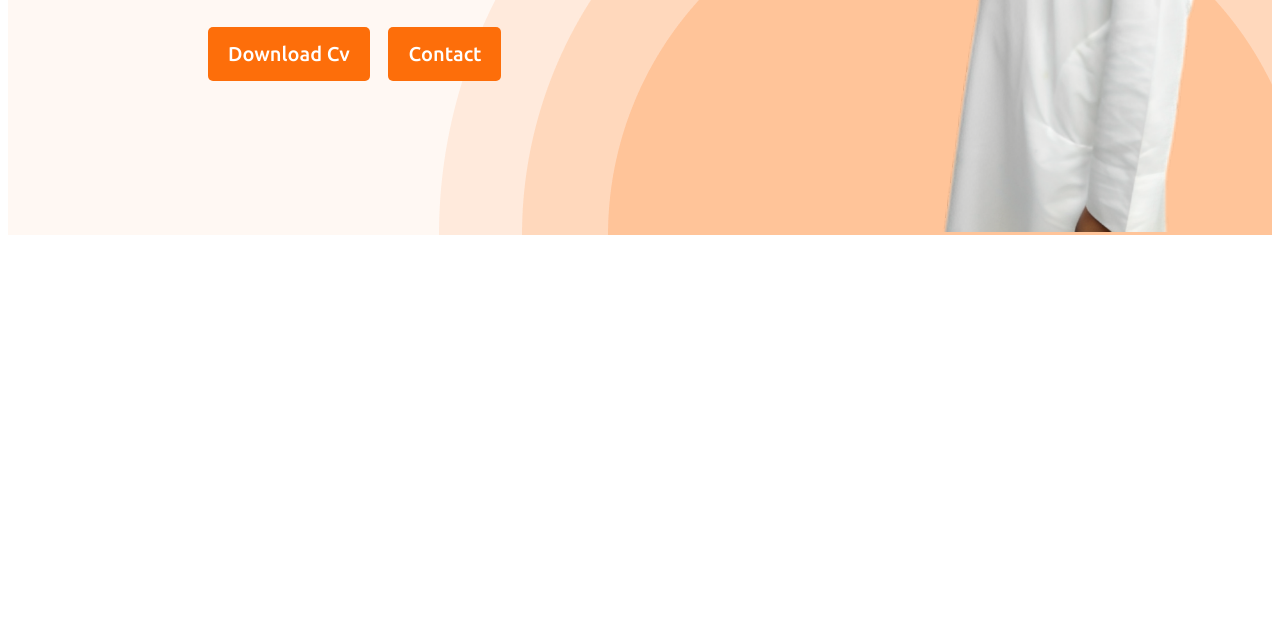
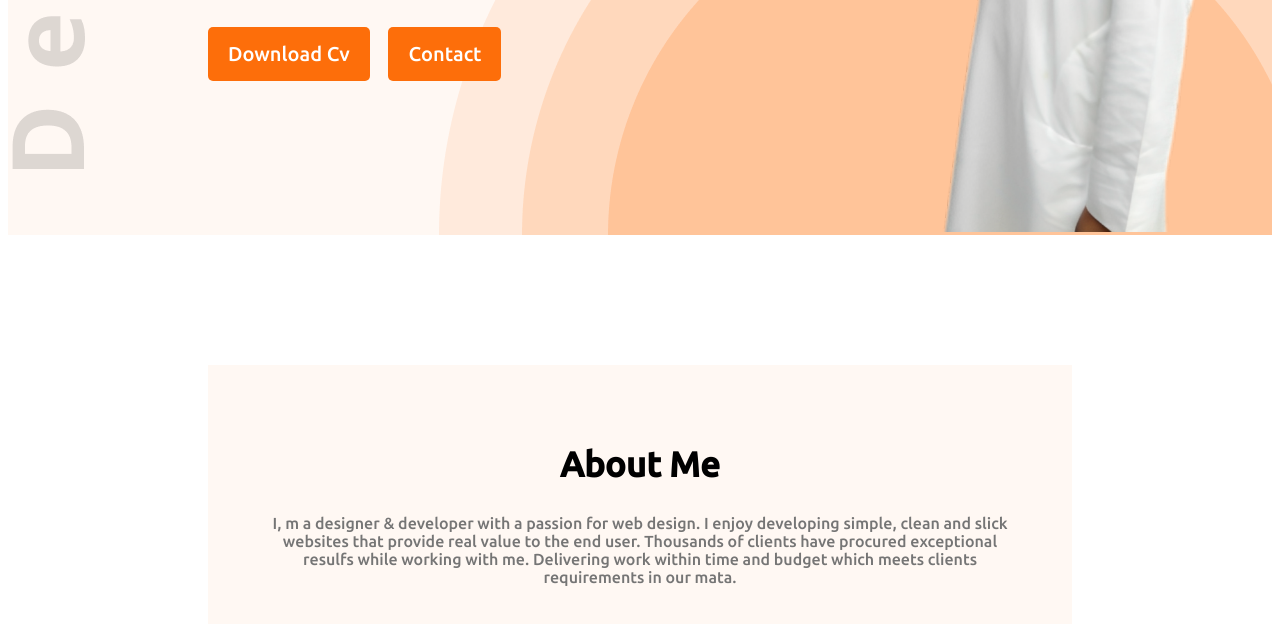
Before and after one commit to mahadi570/developer-portfolio, a plain HTML site: page index.html in a window 1280 px wide. Shown: the part 668-1292 px from the top of the page. Before the commit the page ends 911 px from the top, so only its background shows below. Drawn offline with Linux system fonts and the light colour scheme.

Commit message:
about section created

```diff
--- a/index.html
+++ b/index.html
@@ -1,14 +1,18 @@
 <!DOCTYPE html>
 <html lang="en">
+
 <head>
     <meta charset="UTF-8">
     <meta name="viewport" content="width=device-width, initial-scale=1.0">
     <title>Developer Portfolio</title>
     <link rel="preconnect" href="https://fonts.googleapis.com">
-<link rel="preconnect" href="https://fonts.gstatic.com" crossorigin>
-<link href="https://fonts.googleapis.com/css2?family=Montserrat:wght@500&family=Open+Sans:wght@400;700;800&family=Roboto:ital,wght@0,100;0,400;0,700;0,900;1,100;1,700;1,900&family=Ubuntu:ital,wght@0,300;0,500;1,400&display=swap" rel="stylesheet">
+    <link rel="preconnect" href="https://fonts.gstatic.com" crossorigin>
+    <link
+        href="https://fonts.googleapis.com/css2?family=Montserrat:wght@500&family=Open+Sans:wght@400;700;800&family=Roboto:ital,wght@0,100;0,400;0,700;0,900;1,100;1,700;1,900&family=Ubuntu:ital,wght@0,300;0,500;1,400&display=swap"
+        rel="stylesheet">
     <link rel="stylesheet" href="style.css">
 </head>
+
 <body>
     <header>
         <nav>
@@ -23,7 +27,8 @@
             <div class="banner-text">
                 <h3>Hi, I am</h3>
                 <h1>Mahadi <span class="primary-text">H</span>asan</h1>
-                <p>Shot what able cold new see hold.Friendly as an betrayed formerly he. Morning because as to society behaved moments.</p>
+                <p>Shot what able cold new see hold.Friendly as an betrayed formerly he. Morning because as to society
+                    behaved moments.</p>
                 <button class="primary-btn">Download Cv</button>
                 <button class="primary-btn">Contact</button>
             </div>
@@ -32,5 +37,22 @@
             </div>
         </div>
     </header>
+
+    <main>
+        <section class="about">
+            <div class="about-text">
+                <h2>About Me</h2>
+                <p>I, m a designer & developer with a passion for web design. I enjoy developing simple, clean and slick
+                    websites that provide real value to the end user. Thousands of clients have procured exceptional
+                    resulfs while working with me. Delivering work within time and budget which meets clients
+                    requirements in our mata.</p>
+            </div>
+            <div class="about-info">
+
+            </div>
+        </section>
+    </main>
+
 </body>
+
 </html>
--- a/style.css
+++ b/style.css
@@ -21,7 +21,7 @@
 }
 
 header {
-    background-color: #FFF8F3;
+    background:#FFF8F3 url(images/developer.png) no-repeat left;
 
 }
 
@@ -59,7 +59,6 @@ nav li>a {
     justify-content: space-between;
     align-items: center;
     margin: 0 0px 0px 200px;
-
     background: url(images/header_bg.png) no-repeat right bottom;
 }
 
@@ -89,3 +88,26 @@ nav li>a {
     height: 650px;
     margin-right: 50px;
 }
+
+.about{
+    margin: 130px 200px;
+    background-color: #FFF8F3;
+    text-align: center;
+    padding: 50px;
+    display: flex;
+    justify-content: center;
+
+}
+
+.about-text{
+    width: 1000px;
+}
+
+.about-text h2{
+    font-size: 35px;
+    font-weight: 700;
+}
+
+.about-text > p{
+    color: #757575;
+}
```
